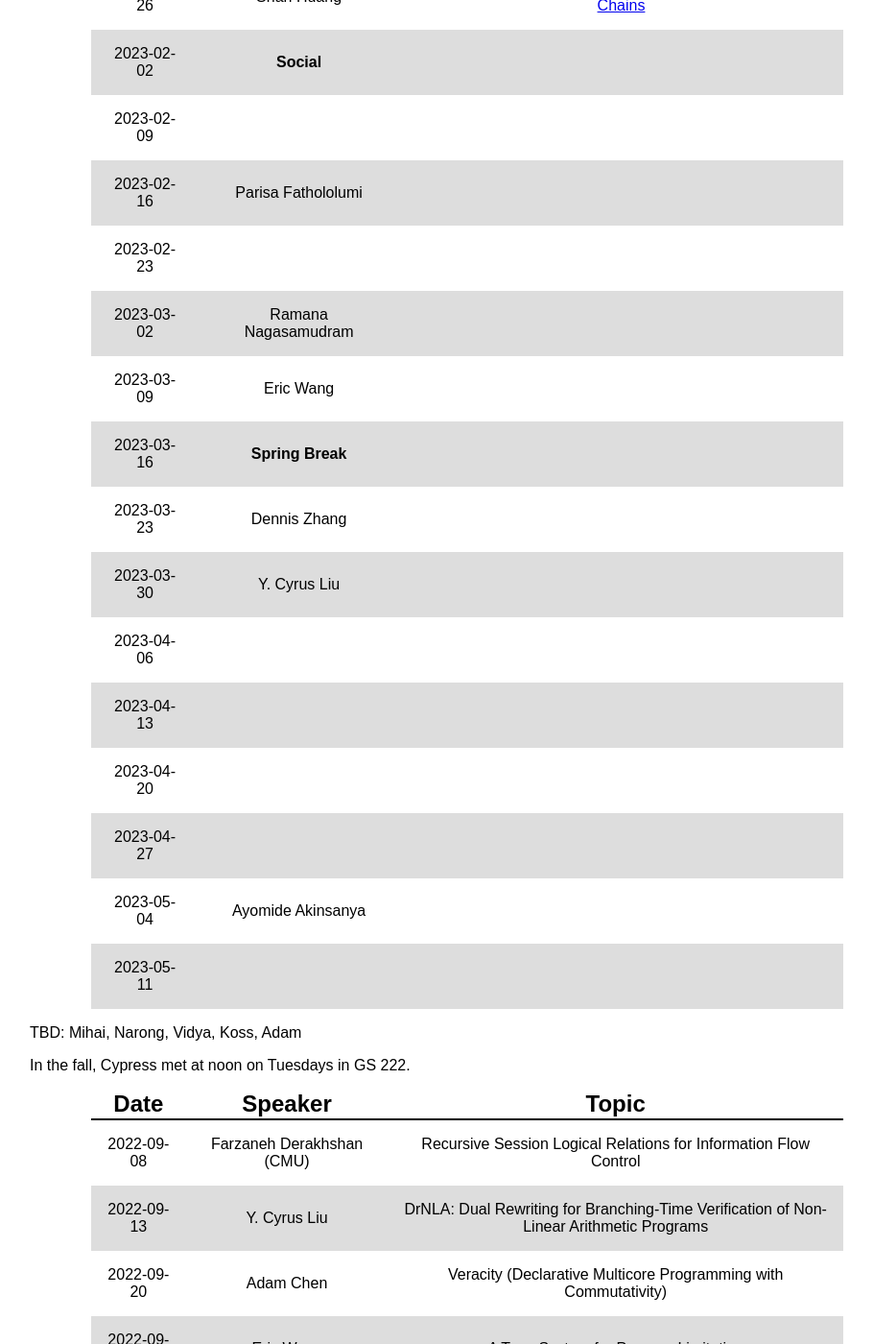
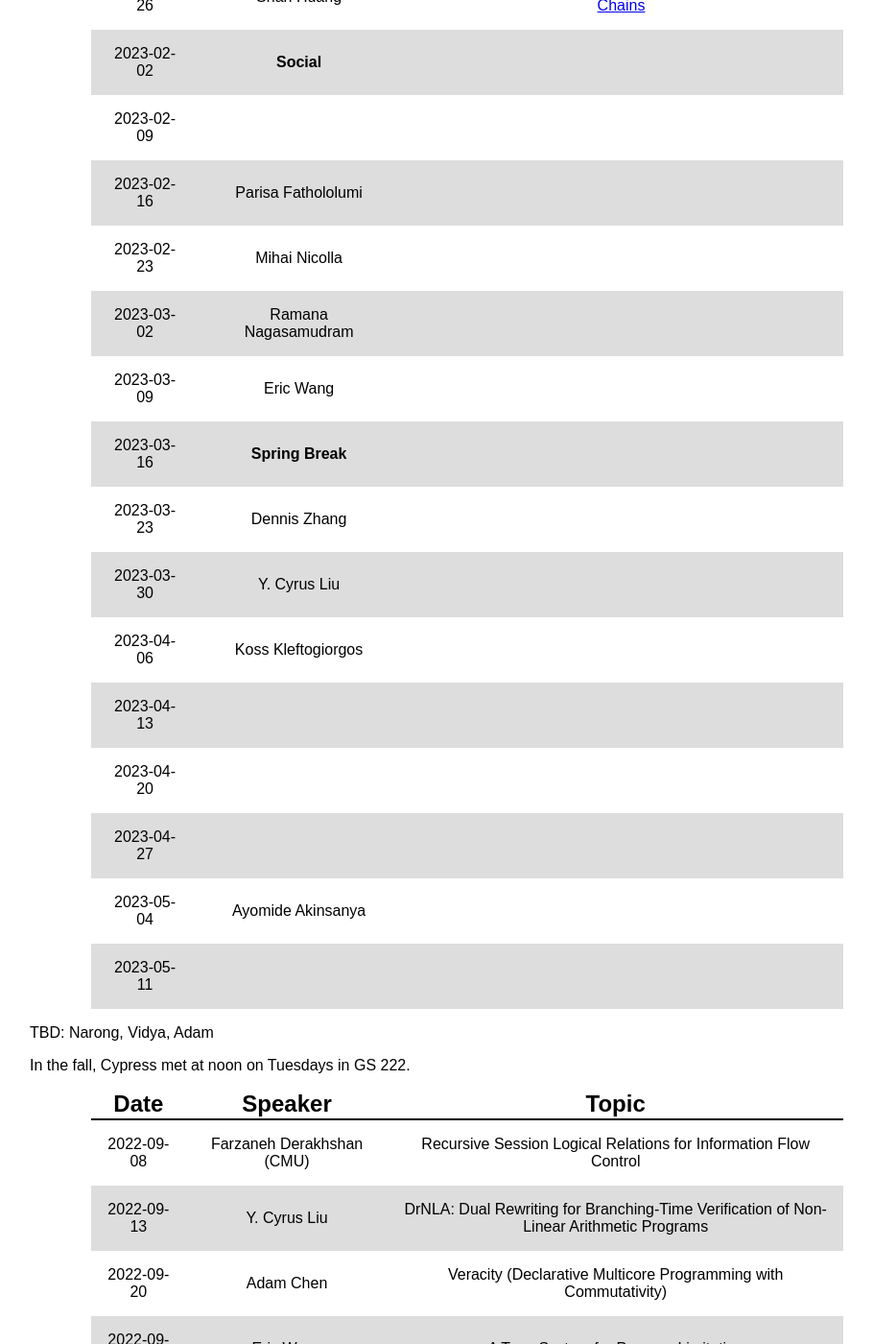
Before and after one commit to mgree/cypress, a Jekyll site: the page built from schedule.md, in a window 1280 px wide and 1400 px high, scrolled down 449 px. Shown: the whole window at 96% size, without its empty margins (153-1063 px from the left). Built offline with Jekyll 4.4.1, drawn with Linux system fonts in a browser that asks for light colours.

Commit message:
mihai, koss

```diff
--- a/schedule.md
+++ b/schedule.md
@@ -20,20 +20,20 @@ find someone willing to take your place first.
 | 2023-02-02 | **Social** | |
 | 2023-02-09 | | |
 | 2023-02-16 | Parisa Fathololumi | |
-| 2023-02-23 | | |
+| 2023-02-23 | Mihai Nicolla | |
 | 2023-03-02 | Ramana Nagasamudram | |
 | 2023-03-09 | Eric Wang | |
 | 2023-03-16 | **Spring Break** | |
 | 2023-03-23 | Dennis Zhang | |
 | 2023-03-30 | Y. Cyrus Liu | |
-| 2023-04-06 | | |
+| 2023-04-06 | Koss Kleftogiorgos | |
 | 2023-04-13 | | |
 | 2023-04-20 | | |
 | 2023-04-27 | | |
 | 2023-05-04 | Ayomide Akinsanya | |
 | 2023-05-11 | | |
 
-TBD: Mihai, Narong, Vidya, Koss, Adam
+TBD: Narong, Vidya, Adam
 
 In the fall, Cypress met at noon on Tuesdays in GS 222.
 
```
